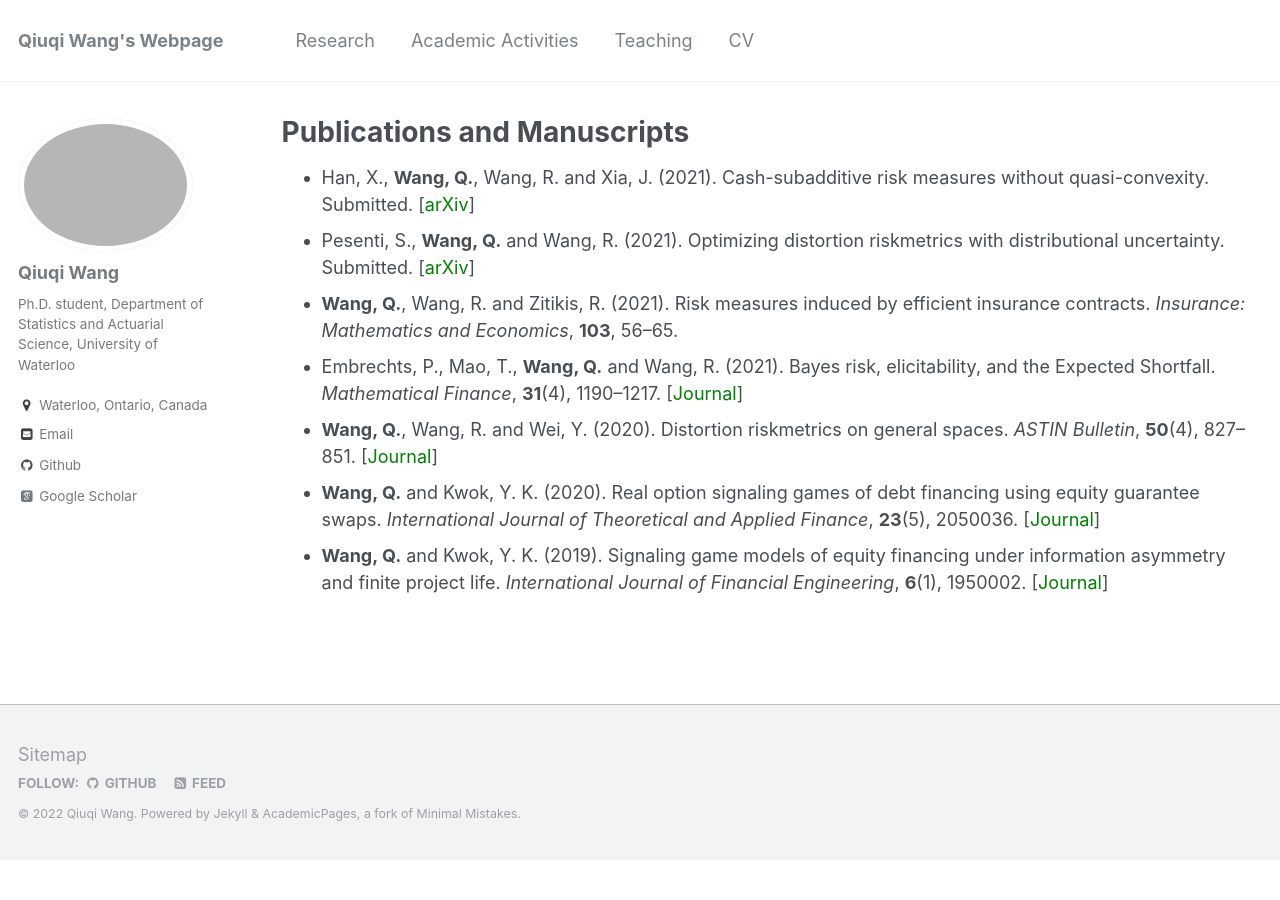
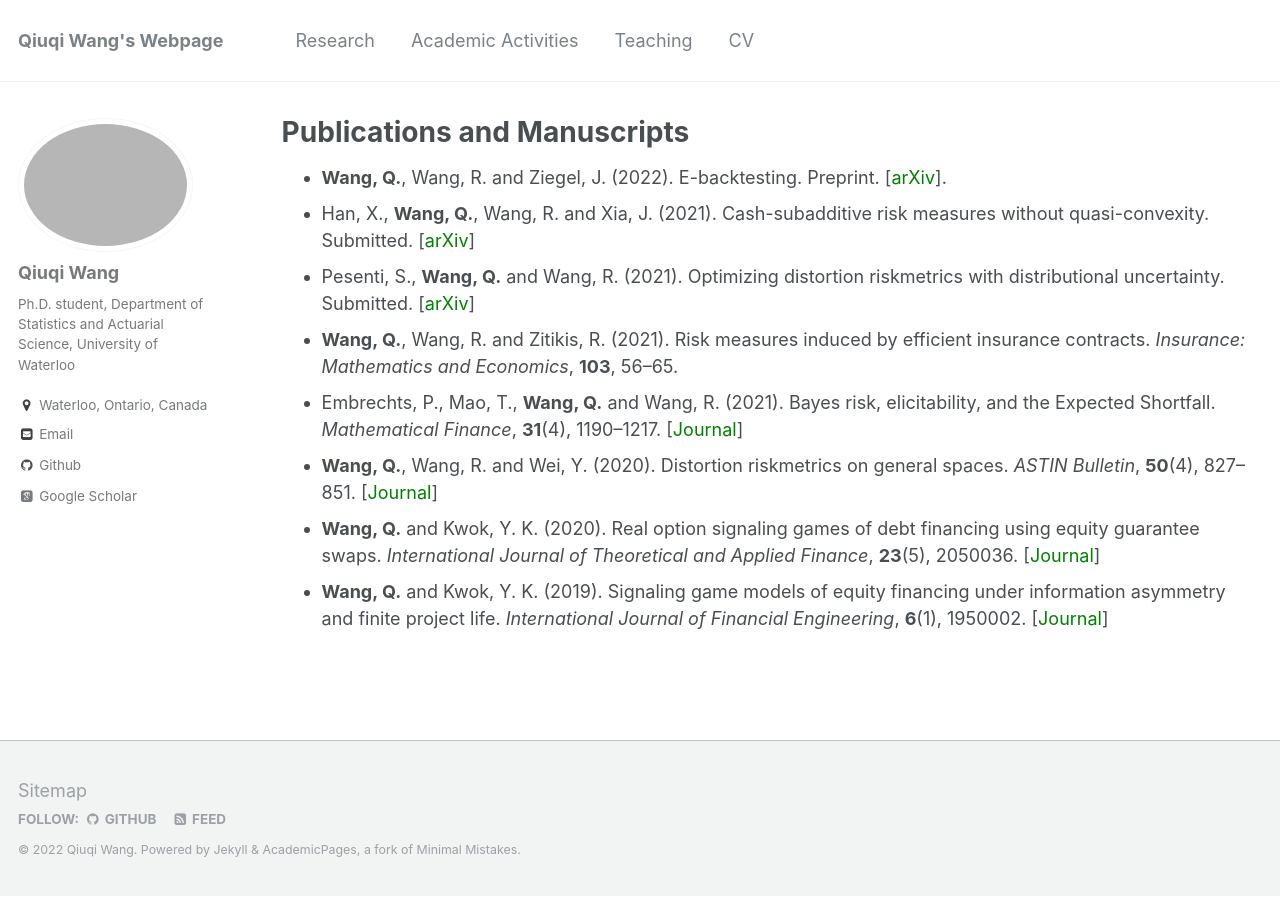
Before and after one commit to qwangan/qwangan.github.io, a Jekyll site: the page built from _pages/publications.md, in a window 1280 px wide. Built offline with Jekyll 4.4.1, drawn with Linux system fonts in a browser that asks for light colours; some web fonts are replaced.

Commit message:
Update publications.md

```diff
--- a/_pages/publications.md
+++ b/_pages/publications.md
@@ -5,6 +5,7 @@
 author_profile: true
 ---
 
+* **Wang, Q.**, Wang, R. and Ziegel, J. (2022). E-backtesting. Preprint. [[<span style="color:green">arXiv</span>]](https://arxiv.org/abs/2209.00991).
 * Han, X., **Wang, Q.**, Wang, R. and Xia, J. (2021). Cash-subadditive risk measures without quasi-convexity. Submitted. [[<span style="color:green">arXiv</span>]](https://arxiv.org/abs/2110.12198#)
 * Pesenti, S., **Wang, Q.** and Wang, R. (2021). Optimizing distortion riskmetrics with distributional uncertainty. Submitted. [[<span style="color:green">arXiv</span>]](http://arxiv.org/abs/2011.04889)
 * **Wang, Q.**, Wang, R. and Zitikis, R. (2021). Risk measures induced by efficient insurance contracts. *Insurance: Mathematics and Economics*, **103**, 56--65.
```
